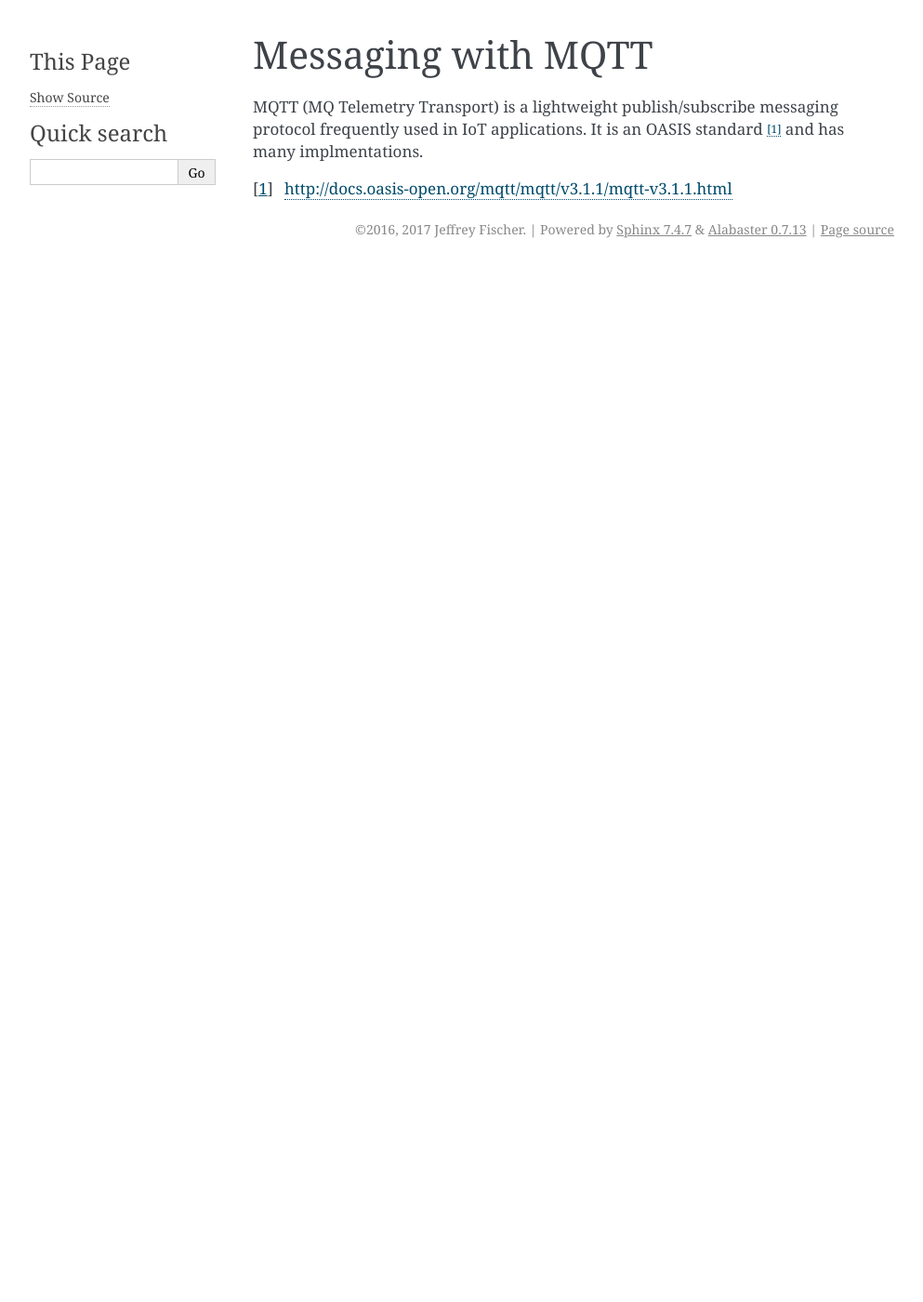
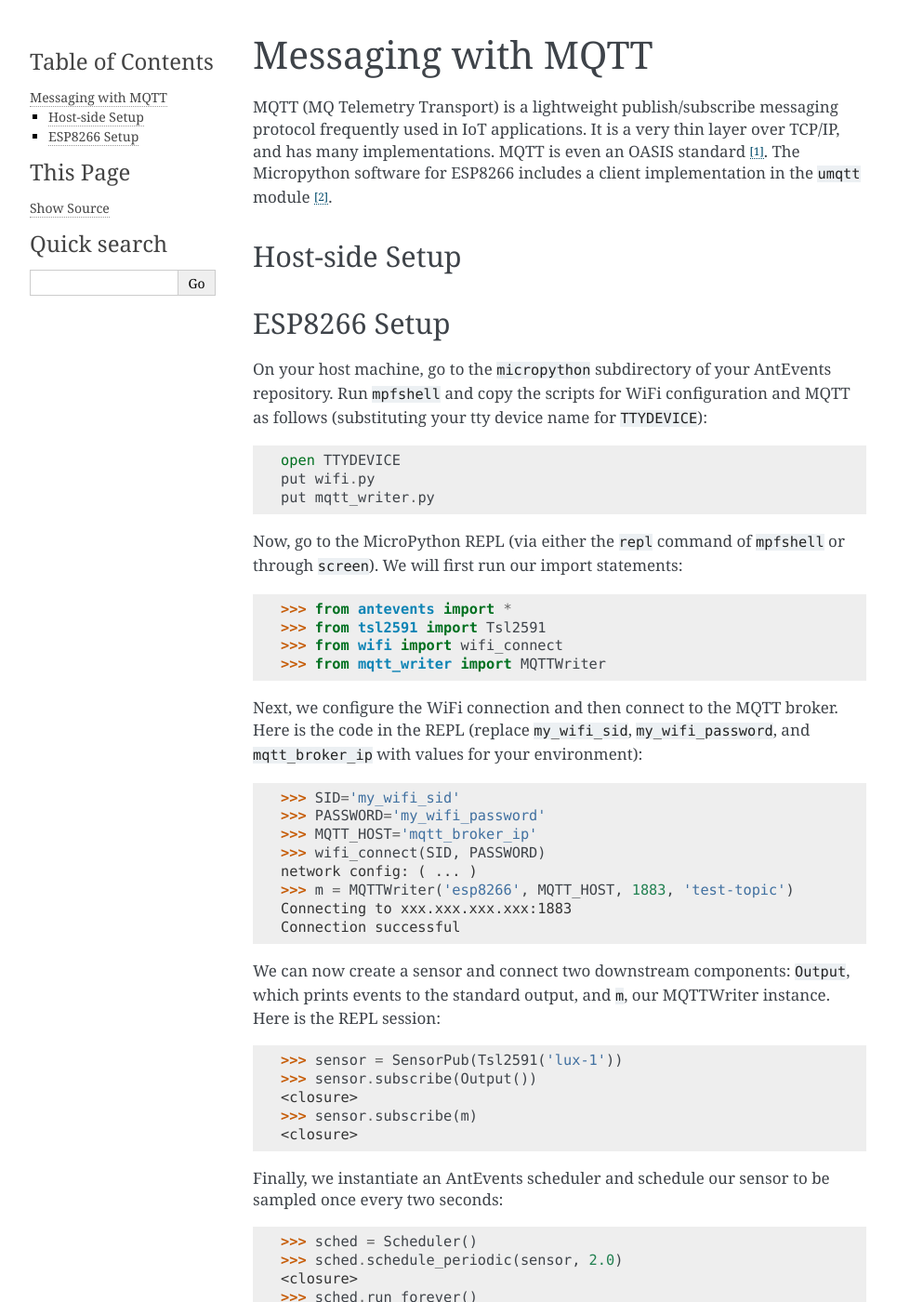
Before and after one commit to jfischer/micropython-iot-hackathon, a Sphinx documentation site: the page built from docs/mqtt.rst, in a window 1280 px wide and 1400 px high. Shown: the whole window at 93% size, without its empty margins (148-1141 px from the left). Built offline with Sphinx 7.4.7, drawn with Linux system fonts in a browser that asks for light colours; some of the changed text lies outside the part shown.

Commit message:
Add most of mqtt instructions

```diff
--- a/docs/mqtt.rst
+++ b/docs/mqtt.rst
@@ -3,8 +3,95 @@
 Messaging with MQTT
 ===================
 MQTT (MQ Telemetry Transport) is a lightweight publish/subscribe messaging
-protocol frequently used in IoT applications. It is an OASIS standard [#]_
-and has many implmentations.
+protocol frequently used in IoT applications. It is a very thin layer over
+TCP/IP, and has many implementations. MQTT is even an OASIS
+standard [#]_. The Micropython software for ESP8266
+includes a client implementation in the ``umqtt`` module [#]_.
+
+Host-side Setup
+-----------------
+
+ESP8266 Setup
+-------------
+On your host machine, go to the ``micropython`` subdirectory of your AntEvents
+repository. Run ``mpfshell`` and copy the scripts for WiFi configuration and
+MQTT as follows (substituting your tty device name for ``TTYDEVICE``)::
+
+  open TTYDEVICE
+  put wifi.py
+  put mqtt_writer.py
+
+Now, go to the MicroPython REPL (via either the ``repl`` command of ``mpfshell``
+or through ``screen``). We will first run our import statements:
+
+.. code-block:: python
+
+    >>> from antevents import *
+    >>> from tsl2591 import Tsl2591
+    >>> from wifi import wifi_connect
+    >>> from mqtt_writer import MQTTWriter
+
+Next, we configure the WiFi connection and then connect to the MQTT broker. Here
+is the code in the REPL (replace ``my_wifi_sid``, ``my_wifi_password``, and
+``mqtt_broker_ip`` with values for your environment):
+
+.. code-block:: python
+
+    >>> SID='my_wifi_sid'
+    >>> PASSWORD='my_wifi_password'
+    >>> MQTT_HOST='mqtt_broker_ip'
+    >>> wifi_connect(SID, PASSWORD)
+    network config: ( ... )
+    >>> m = MQTTWriter('esp8266', MQTT_HOST, 1883, 'test-topic')
+    Connecting to xxx.xxx.xxx.xxx:1883
+    Connection successful
+
+We can now create a sensor and connect two downstream components: ``Output``,
+which prints events to the standard output, and ``m``, our MQTTWriter instance.
+Here is the REPL session:
+
+.. code-block:: python
+
+    >>> sensor = SensorPub(Tsl2591('lux-1'))
+    >>> sensor.subscribe(Output())
+    <closure>
+    >>> sensor.subscribe(m)
+    <closure>
+
+Finally, we instantiate an AntEvents scheduler and schedule our sensor to be
+sampled once every two seconds:
+
+.. code-block:: python
+
+    >>> sched = Scheduler()
+    >>> sched.schedule_periodic(sensor, 2.0)
+    <closure>
+    >>> sched.run_forever()
+    ('lux-1', 611, 284.1312)
+    ('lux-1', 613, 284.1312)
+    ('lux-1', 615, 284.1312)
+    ...
+
+
+To verify that these messages are being sent to our broker, we can use the
+utility ``mosquito_sub`` on the host machine. It takes one command line
+argument, the topic name (in our case ``test-topic``). We should see something
+like the following when we run it:
+
+.. code-block:: bash
+
+    $ mosquitto_sub -t test-topic
+    ["lux-1", 624, 284.1312]
+    ["lux-1", 626, 288.2113]
+    ["lux-1", 627, 77.0304]
+    ["lux-1", 629, 35.90401]
+    ...
 
 
 .. [#] http://docs.oasis-open.org/mqtt/mqtt/v3.1.1/mqtt-v3.1.1.html
+
+.. [#] The ``umqtt`` module is not in the official Micropython documentation,
+       but module is definitely present in the firmware image. The API is simple
+       enough that you can understand it by a quick read of the source code:
+       https://github.com/micropython/micropython-lib/tree/master/umqtt.simple and
+       https://github.com/micropython/micropython-lib/tree/master/umqtt.robust.
```
